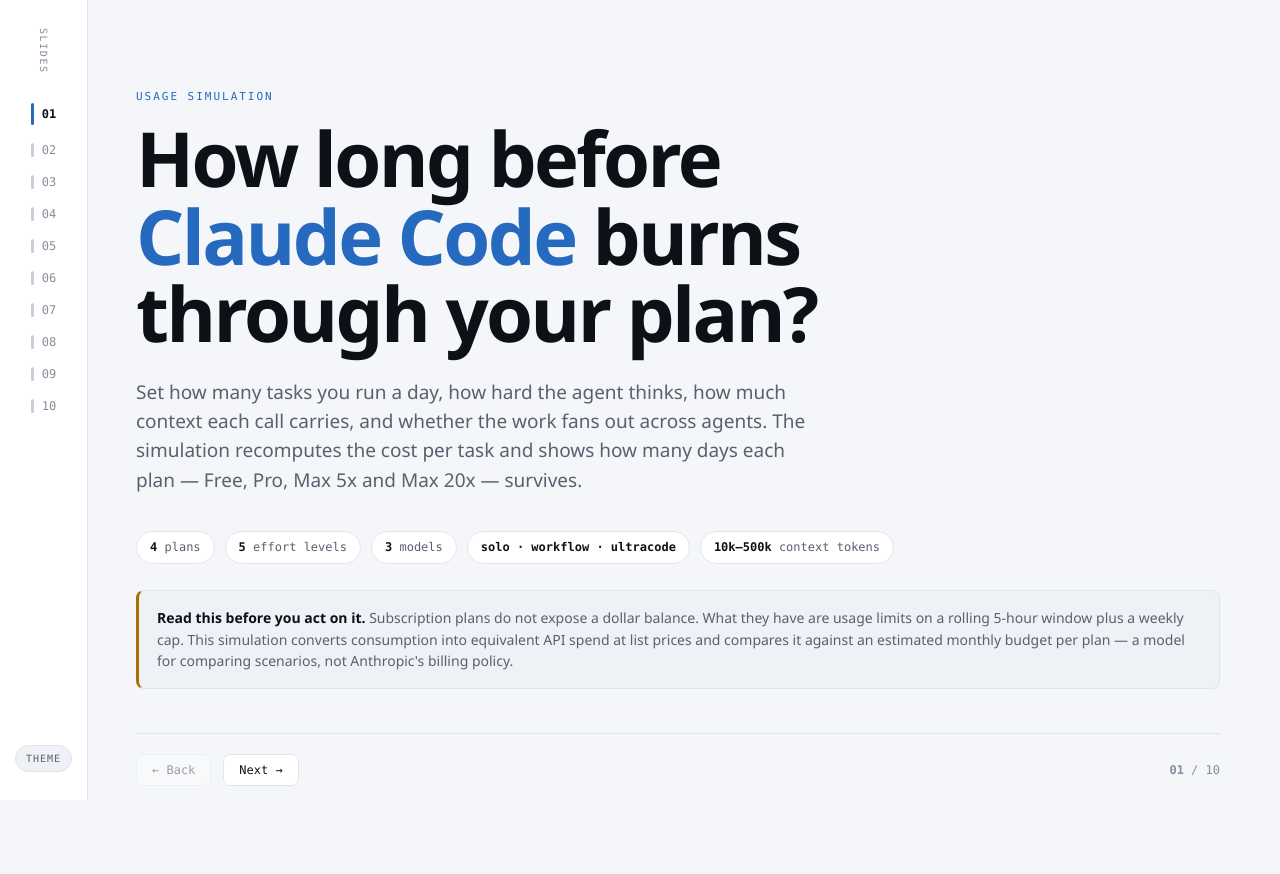
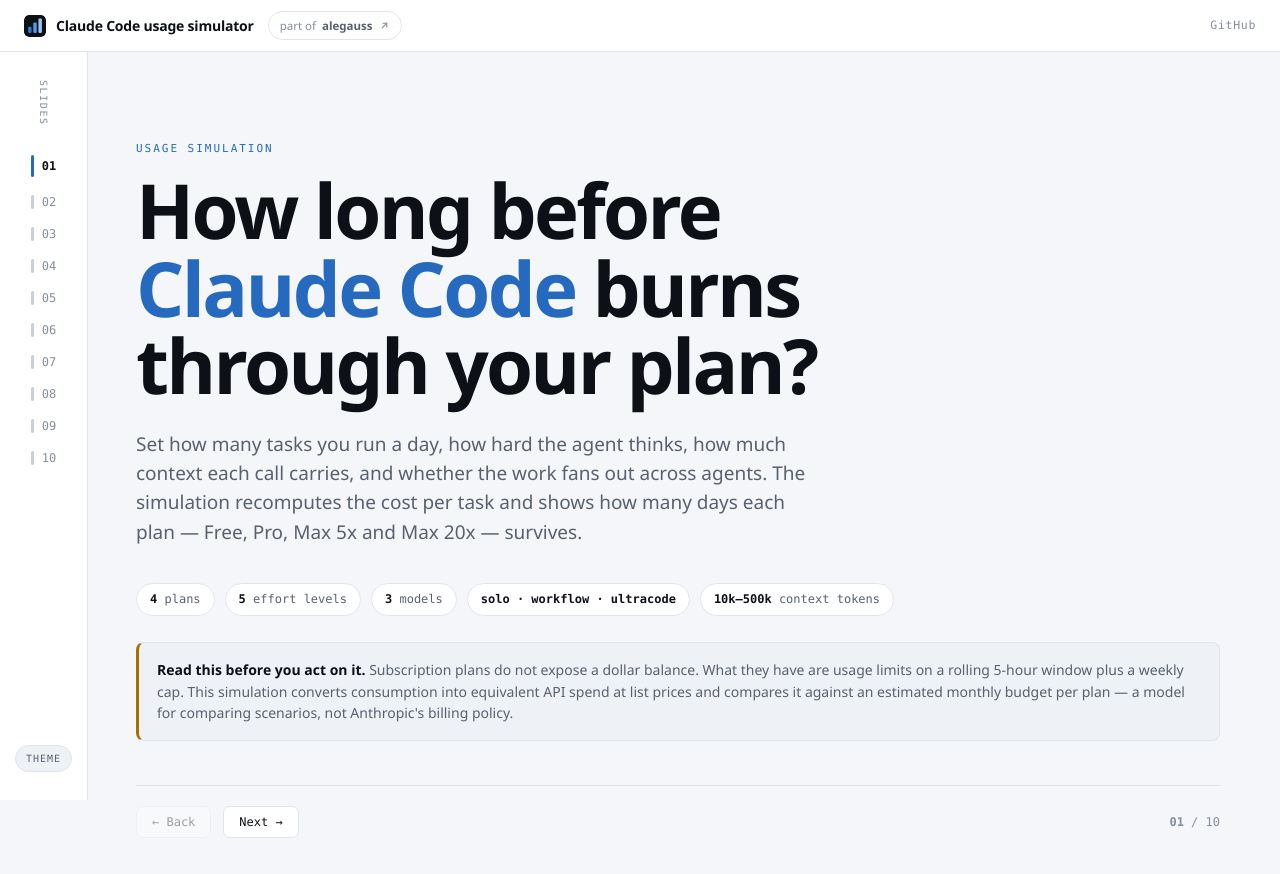
Before and after one commit to alegauss/claude-code-usage, a website: page index.html in a window 1280 px wide. Drawn offline with Linux system fonts and the light colour scheme.

Commit message:
feat: enhance page structure with header and improved metadata
- Introduced a `<header>` element in `index.html` for better branding and navigation.
- Updated the `<head>` section to include essential metadata for SEO and social sharing.
- Added viewport meta tag to ensure proper rendering on mobile devices.
- Documented the deployment of additional files required for indexing and link previews.

```diff
--- a/index.html
+++ b/index.html
@@ -79,6 +79,7 @@
 
     --rail-w: 88px;
     --console-h: 216px;
+    --header-h: 52px;
   }
 
   @media (prefers-color-scheme: dark) {
@@ -234,8 +235,8 @@
     gap: 4px;
     align-items: center;
     position: sticky;
-    top: 0;
-    height: 100vh;
+    top: var(--header-h);
+    height: calc(100vh - var(--header-h));
   }
   .rail-mark {
     font-family: var(--font-mono);
@@ -714,6 +715,19 @@
 </head>
 
 <body>
+<header class="site-header">
+  <a class="site-brand" href="./"><svg viewBox="0 0 32 32" aria-hidden="true"><rect width="32" height="32" rx="7" fill="#0d1014"/><rect x="6" y="17" width="5" height="9" rx="1.5" fill="#2a78d6"/><rect x="13.5" y="11" width="5" height="15" rx="1.5" fill="#5598e7"/><rect x="21" y="5" width="5" height="21" rx="1.5" fill="#9ec5f4"/></svg><span>Claude Code usage simulator</span></a>
+  <a class="parent" href="https://alegauss.github.io/" title="alegauss — small developer tools">
+    <span class="pre">part of</span><b>alegauss</b>
+    <svg viewBox="0 0 24 24" fill="none" stroke="currentColor" stroke-width="2.4" stroke-linecap="round" stroke-linejoin="round" aria-hidden="true">
+      <path d="M7 17 17 7"/><path d="M9 7h8v8"/>
+    </svg>
+  </a>
+  <span class="site-links">
+    <a href="https://github.com/alegauss/claude-code-usage">GitHub</a>
+  </span>
+</header>
+
 <div class="deck">
   <nav class="rail" aria-label="Slide navigation">
     <span class="rail-mark">Slides</span>
```
Also changed, not shown: .claude/skills/usage-simulator/SKILL.md, README.md.
